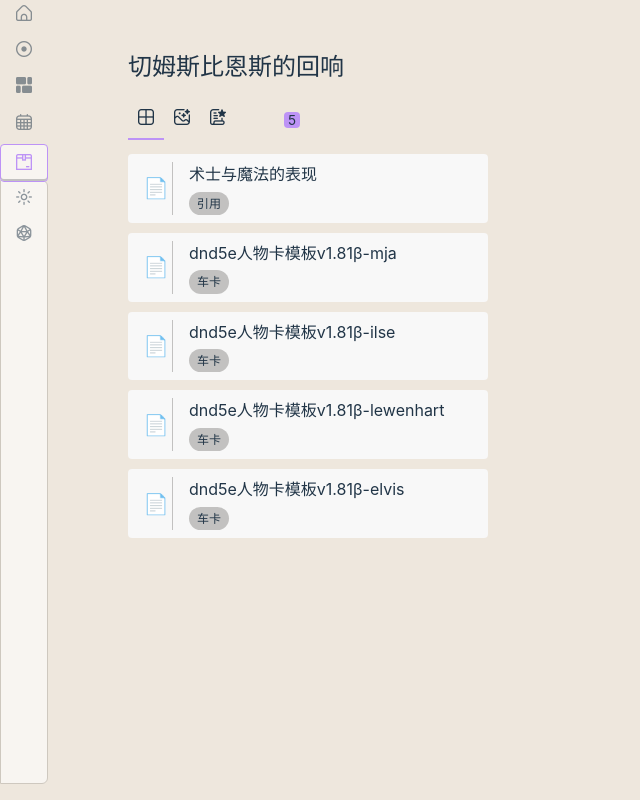
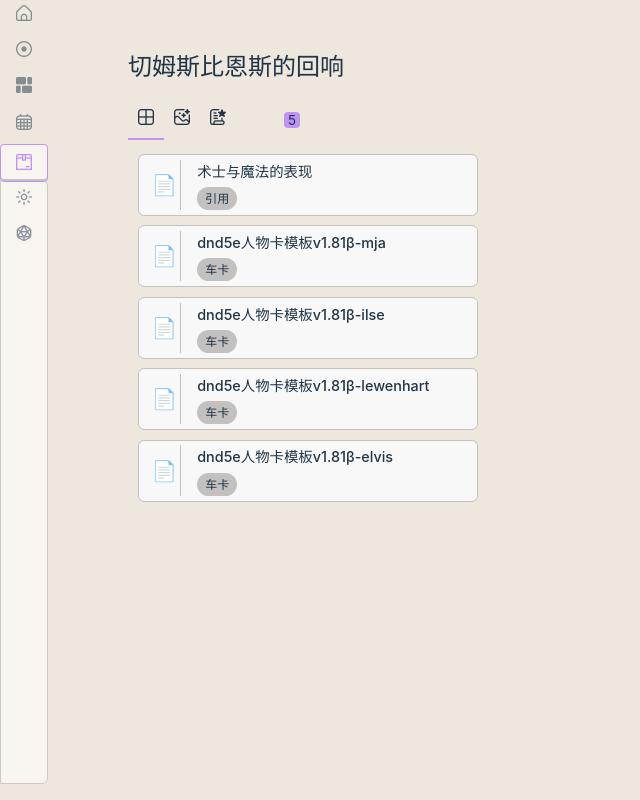
Before and after one commit to neko-kyuu/the-tale-of-Ofoces, a Vue app: page /note in a window 1280 px wide. Shown: the whole page, without its empty margins (0-640 px from the left). Built offline with nearby package versions, Linux system fonts and the light colour scheme.

Commit message:
doc common component

```diff
--- /dev/null
+++ b/src/components/DocumentItem.vue
@@ -0,0 +1,79 @@
+<template>
+  <div class="document-item" @click="$emit('click', item)">
+    <div class="document-icon">{{ icon }}</div>
+    <div class="document-info">
+      <span class="document-name">{{ item.title || item.name }}</span>
+      <div class="document-tags" v-if="item.tags">
+        <span v-for="tag in item.tags" :key="tag" class="tag">{{ tag }}</span>
+      </div>
+    </div>
+  </div>
+</template>
+
+<script setup lang="ts">
+defineProps<{
+  item: any
+  icon?: string
+}>()
+
+defineEmits<{
+  (e: 'click', item: any): void
+}>()
+</script>
+
+<style scoped>
+.document-item {
+    display: flex;
+    align-items: center;
+    border-radius: 6px;
+    background: var(--color-background-light);
+    cursor: pointer;
+    transition: all 0.2s ease;
+    border: 1px solid var(--color-background-mute);
+    padding: 0.3rem 0.6rem;
+    margin: 0 0.6rem;
+}
+
+.document-item:hover {
+  background: var(--color-background-mute);
+}
+
+.document-icon {
+  font-size: 1.25rem;
+  color: var(--color-text-light);
+  display: flex;
+  align-items: center;
+  justify-content: center;
+  width: 2rem;
+  border-radius: 4px;
+}
+
+.document-info {
+  flex: 1;
+  display: flex;
+  flex-direction: column;
+  gap: 0.25rem;
+  padding-left: 1rem;
+  border-left: 1px solid var(--color-background-mute);
+}
+
+.document-name {
+  font-size: 0.9rem;
+  font-weight: 500;
+  color: var(--color-text);
+}
+
+.document-tags {
+  display: flex;
+  flex-wrap: wrap;
+  gap: 0.5rem;
+}
+
+.tag {
+  font-size: 12px;
+  padding: 2px 8px;
+  border-radius: 12px;
+  background: var(--color-background-mute);
+  color: var(--color-text-light);
+}
+</style>
--- a/src/components/RelatedResources.vue
+++ b/src/components/RelatedResources.vue
@@ -35,19 +35,12 @@
         </div>
 
         <!-- 文档类型实体 -->
-        <div
-          v-for="entity in documentEntities"
-          :key="`${props.currentTool}_${entity.type}_${entity.id}`"
-          class="artifact-item"
-          @click="handleEntityClick(entity)"
-        >
-          <div class="artifact-icon">{{ getEntityIcon(entity.type) }}</div>
-          <div class="artifact-info">
-            <span class="artifact-name">{{ entity.title || entity.name }}</span>
-            <div class="artifact-tags" v-if="entity.tags">
-              <span v-for="tag in entity.tags" :key="tag" class="tag">{{ tag }}</span>
-            </div>
-          </div>
+        <div v-for="entity in documentEntities" :key="`${props.currentTool}_${entity.type}_${entity.id}`">
+          <DocumentItem
+            :item="entity"
+            :icon="getEntityIcon(entity.type)"
+            @click="handleEntityClick"
+          />
         </div>
 
         <!-- 事件类型实体 -->
@@ -88,19 +81,11 @@
         >
           <!-- 文档类型note -->
           <template v-if="entity.displayType === 'document'">
-            <div
-              class="artifact-item"
-              @click="handleEntityClick(entity)"
-            >
-              <div class="artifact-icon">{{ getEntityIcon(entity.displayType) }}</div>
-              <div class="artifact-info">
-                <span class="artifact-name">{{ entity.title || entity.name }}</span>
-                <div class="artifact-tags" v-if="entity.tags">
-                  <span v-for="tag in entity.tags" :key="tag" class="tag">{{ tag }}</span>
-                </div>
-              </div>
-            </div>
-            <!-- {{ entity.displayType }} -->
+            <DocumentItem
+              :item="entity"
+              :icon="getEntityIcon(entity.displayType)"
+              @click="handleEntityClick"
+            />
           </template>
         </div>
 
@@ -129,6 +114,7 @@ import { useEntityGraphStore } from '@/stores/entityGraph'
 import { CONTENT_TYPES } from '@/constants/types'
 import CharacterAvatarList from './CharacterAvatarList.vue'
 import { getStaticPath } from '@/utils/assets'
+import DocumentItem from '@/components/DocumentItem.vue'
 
 const props = defineProps<{
   currentTool: string
--- a/src/views/NoteView.vue
+++ b/src/views/NoteView.vue
@@ -22,16 +22,11 @@
     <div class="note-list">
       <div v-for="note in displayNotes" :key="note.id">
         <template v-if="note.displayType !== 'gallery'">
-          <div class="note-item"
-            @click="handleFileOpen(note)">
-            <div class="note-icon">📄</div>
-            <div class="note-info">
-              <span class="note-name">{{ note.title }}</span>
-              <div class="note-tags" v-if="note.tags">
-                <span v-for="tag in note.tags" :key="tag" class="tag">{{ tag }}</span>
-              </div>
-            </div>
-          </div>
+          <DocumentItem
+            :item="note"
+            icon="📄"
+            @click="handleFileOpen"
+          />
         </template>
       </div>
     </div>
@@ -40,16 +35,11 @@
 
 <script setup lang="ts">
 import { notes } from '@/constants/entities';
-import { ModalManager } from '@/utils/ModalManager';
-import { computed, ref, h } from 'vue';
-import { useCharacterDetailStore } from '@/stores/characterDetail'
-import MarkdownPreview from '@/components/MarkdownPreview.vue'
-import { getStaticPath } from '@/utils/assets'
+import { computed, ref } from 'vue';
 import { openEntityPreviewModal } from '@/utils/modalHelper';
+import DocumentItem from '@/components/DocumentItem.vue'
 
-const store = useCharacterDetailStore()
 
-// const tabs = ['all', 'character', 'settings'];
 const tabs = [
   { icon:'fi fi-rr-border-all', value:'all' },
   { icon:'fi fi-rr-graphic-style', value:'gallery' },
@@ -62,7 +52,6 @@ const displayNotes = computed(() => {
       : notes.filter(note => note.displayType == currentTab.value)
 })
 
-const isMobile = computed(() => window.innerWidth <= 768)
 const handleFileOpen = (file) => {
   openEntityPreviewModal(file)
 }
@@ -110,69 +99,11 @@ const handleFileOpen = (file) => {
 }
 
 .note-list {
+  max-width: 360px;
   margin-top: 1rem;
   display: flex;
   flex-direction: column;
-  gap: 2px;
-}
-
-.note-item {
-  max-width: 360px;
-  display: flex;
-  align-items: center;
-  padding: 8px 12px;
-  background: var(--color-background-light);
-  border-radius: 4px;
-  cursor: pointer;
-  margin-bottom: 0.5rem;
-}
-
-.note-item:hover {
-  background: var(--color-background-mute);
-}
-
-.note-icon {
-  font-size: 1.25rem;
-  color: var(--color-text-light);
-  display: flex;
-  align-items: center;
-  justify-content: center;
-  width: 2rem;
-  border-radius: 4px;
-}
-
-.note-info {
-  flex: 1;
-  display: flex;
-  flex-direction: column;
-  gap: 0.25rem;
-  padding-left: 1rem;
-  border-left: 1px solid var(--color-background-mute);
-}
-
-.note-title {
-  font-size: 0.9rem;
-  font-weight: 500;
-  color: var(--color-text);
-}
-
-.note-meta {
-  font-size: 0.75rem;
-  color: var(--color-text-light);
-}
-
-.note-tags {
-  display: flex;
-  flex-wrap: wrap;
-  gap: 0.5rem;
-}
-
-.tag {
-  font-size: 12px;
-  padding: 2px 8px;
-  border-radius: 12px;
-  background: var(--color-background-mute);
-  color: var(--color-text-light);
+  gap: 0.6rem;
 }
 
 .note-count {
```
